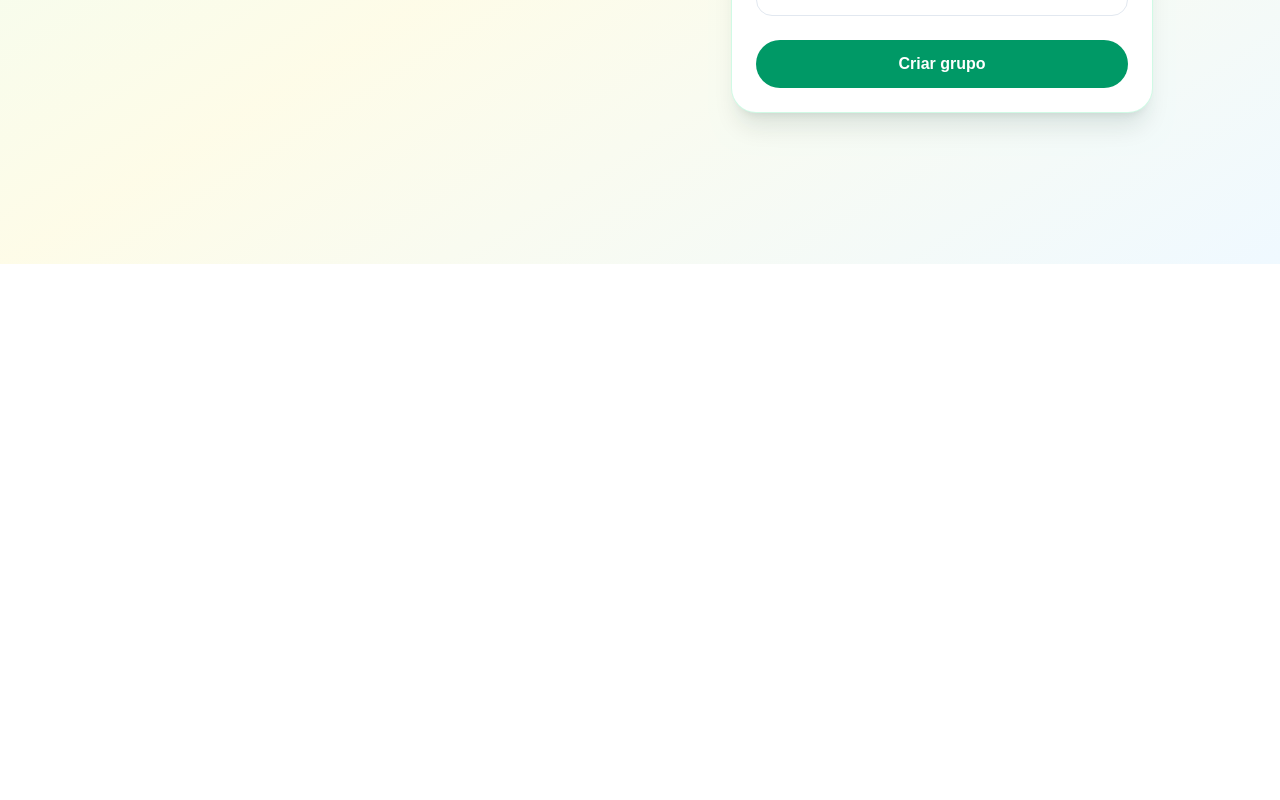
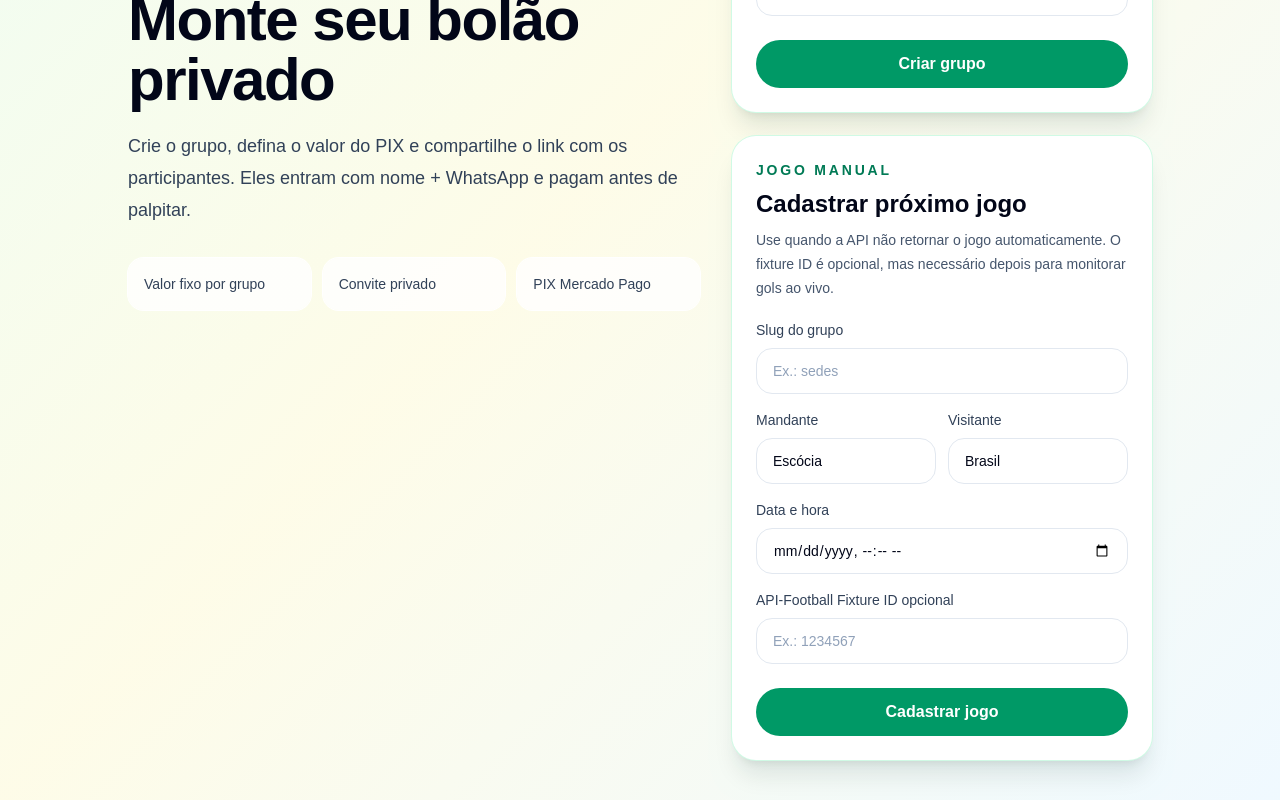
Before and after one commit to ecalefi/bolao, a Next.js app: page /admin in a window 1280 px wide. Shown: the part 536-1336 px from the top of the page. Before the commit the page ends 800 px from the top, so only its background shows below. Built offline with nearby package versions, Linux system fonts and the light colour scheme.

Commit message:
feat: add manual match admin

```diff
--- a/src/app/admin/page.tsx
+++ b/src/app/admin/page.tsx
@@ -1,4 +1,5 @@
 import { AdminCreateGroupForm } from "@/components/admin-create-group-form";
+import { AdminCreateMatchForm } from "@/components/admin-create-match-form";
 
 export default function AdminPage() {
   return (
@@ -16,7 +17,10 @@ export default function AdminPage() {
             <div className="rounded-2xl bg-white/80 p-4 ring-1 ring-white">PIX Mercado Pago</div>
           </div>
         </section>
-        <AdminCreateGroupForm />
+        <div>
+          <AdminCreateGroupForm />
+          <AdminCreateMatchForm />
+        </div>
       </div>
     </main>
   );
--- /dev/null
+++ b/src/app/api/admin/matches/route.ts
@@ -0,0 +1,75 @@
+import { z } from "zod";
+import { createSupabaseAdmin } from "@/lib/supabase/server";
+
+const createManualMatchSchema = z.object({
+  groupSlug: z.string().trim().min(3),
+  homeTeam: z.string().trim().min(2),
+  awayTeam: z.string().trim().min(2),
+  startsAt: z.string().datetime(),
+  apiFootballFixtureId: z.coerce.number().int().optional(),
+});
+
+export async function POST(request: Request) {
+  try {
+    const body = await request.json();
+    const parsed = createManualMatchSchema.safeParse(body);
+
+    if (!parsed.success) {
+      return Response.json({ error: parsed.error.flatten() }, { status: 400 });
+    }
+
+    const supabase = createSupabaseAdmin();
+    const { groupSlug, homeTeam, awayTeam, startsAt, apiFootballFixtureId } = parsed.data;
+
+    const { data: group, error: groupError } = await supabase
+      .from("betting_groups")
+      .select("id,name,slug")
+      .eq("slug", groupSlug)
+      .single();
+
+    if (groupError || !group) {
+      return Response.json({ error: "Grupo não encontrado." }, { status: 404 });
+    }
+
+    const fixtureId = apiFootballFixtureId ?? -Date.now();
+
+    const { data: match, error: matchError } = await supabase
+      .from("matches")
+      .upsert(
+        {
+          api_football_fixture_id: fixtureId,
+          home_team: homeTeam,
+          away_team: awayTeam,
+          starts_at: startsAt,
+          status: "scheduled",
+          home_score: 0,
+          away_score: 0,
+          raw_payload: { source: "manual_admin" },
+        },
+        { onConflict: "api_football_fixture_id" },
+      )
+      .select("id,api_football_fixture_id,home_team,away_team,starts_at,status")
+      .single();
+
+    if (matchError || !match) {
+      return Response.json({ error: matchError?.message ?? "Erro ao criar jogo." }, { status: 500 });
+    }
+
+    const { error: linkError } = await supabase.from("group_matches").upsert(
+      {
+        group_id: group.id,
+        match_id: match.id,
+      },
+      { onConflict: "group_id,match_id" },
+    );
+
+    if (linkError) {
+      return Response.json({ error: linkError.message }, { status: 500 });
+    }
+
+    return Response.json({ group, match });
+  } catch (error) {
+    const message = error instanceof Error ? error.message : "Erro ao cadastrar jogo.";
+    return Response.json({ error: message }, { status: 500 });
+  }
+}
--- /dev/null
+++ b/src/components/admin-create-match-form.tsx
@@ -0,0 +1,86 @@
+"use client";
+
+import { FormEvent, useState } from "react";
+
+export function AdminCreateMatchForm() {
+  const [message, setMessage] = useState<string | null>(null);
+  const [loading, setLoading] = useState(false);
+
+  const inputClass =
+    "mt-2 w-full rounded-2xl border border-slate-200 bg-white px-4 py-3 text-slate-950 placeholder:text-slate-400 outline-none ring-emerald-500 transition focus:border-emerald-500 focus:ring-2";
+
+  const submit = async (event: FormEvent<HTMLFormElement>) => {
+    event.preventDefault();
+    setMessage(null);
+    setLoading(true);
+
+    const form = new FormData(event.currentTarget);
+    const localStartsAt = String(form.get("startsAt"));
+    const startsAt = new Date(localStartsAt).toISOString();
+    const fixtureId = String(form.get("apiFootballFixtureId") ?? "").trim();
+
+    const response = await fetch("/api/admin/matches", {
+      method: "POST",
+      headers: { "Content-Type": "application/json" },
+      body: JSON.stringify({
+        groupSlug: form.get("groupSlug"),
+        homeTeam: form.get("homeTeam"),
+        awayTeam: form.get("awayTeam"),
+        startsAt,
+        ...(fixtureId ? { apiFootballFixtureId: Number(fixtureId) } : {}),
+      }),
+    });
+
+    const json = await response.json();
+    setLoading(false);
+
+    if (!response.ok) {
+      setMessage(json.error?.formErrors?.[0] ?? json.error ?? "Erro ao cadastrar jogo.");
+      return;
+    }
+
+    setMessage(`Jogo cadastrado: ${json.match.home_team} x ${json.match.away_team}`);
+  };
+
+  return (
+    <form className="mt-6 rounded-3xl bg-white p-6 shadow-xl shadow-emerald-950/10 ring-1 ring-emerald-100" onSubmit={submit}>
+      <p className="text-sm font-semibold uppercase tracking-[0.2em] text-emerald-700">Jogo manual</p>
+      <h2 className="mt-2 text-2xl font-black text-slate-950">Cadastrar próximo jogo</h2>
+      <p className="mt-2 text-sm leading-6 text-slate-600">
+        Use quando a API não retornar o jogo automaticamente. O fixture ID é opcional, mas necessário depois para monitorar gols ao vivo.
+      </p>
+
+      <label className="mt-5 block text-sm font-medium text-slate-700">
+        Slug do grupo
+        <input className={inputClass} name="groupSlug" placeholder="Ex.: sedes" required />
+      </label>
+
+      <div className="mt-4 grid gap-3 sm:grid-cols-2">
+        <label className="block text-sm font-medium text-slate-700">
+          Mandante
+          <input className={inputClass} defaultValue="Escócia" name="homeTeam" required />
+        </label>
+        <label className="block text-sm font-medium text-slate-700">
+          Visitante
+          <input className={inputClass} defaultValue="Brasil" name="awayTeam" required />
+        </label>
+      </div>
+
+      <label className="mt-4 block text-sm font-medium text-slate-700">
+        Data e hora
+        <input className={inputClass} name="startsAt" required type="datetime-local" />
+      </label>
+
+      <label className="mt-4 block text-sm font-medium text-slate-700">
+        API-Football Fixture ID opcional
+        <input className={inputClass} name="apiFootballFixtureId" placeholder="Ex.: 1234567" type="number" />
+      </label>
+
+      <button className="mt-6 w-full rounded-full bg-emerald-600 px-6 py-3 font-semibold text-white transition hover:bg-emerald-700 disabled:opacity-60" disabled={loading}>
+        {loading ? "Cadastrando..." : "Cadastrar jogo"}
+      </button>
+
+      {message ? <p className="mt-4 rounded-2xl bg-emerald-50 p-3 text-sm text-emerald-900">{message}</p> : null}
+    </form>
+  );
+}
```
